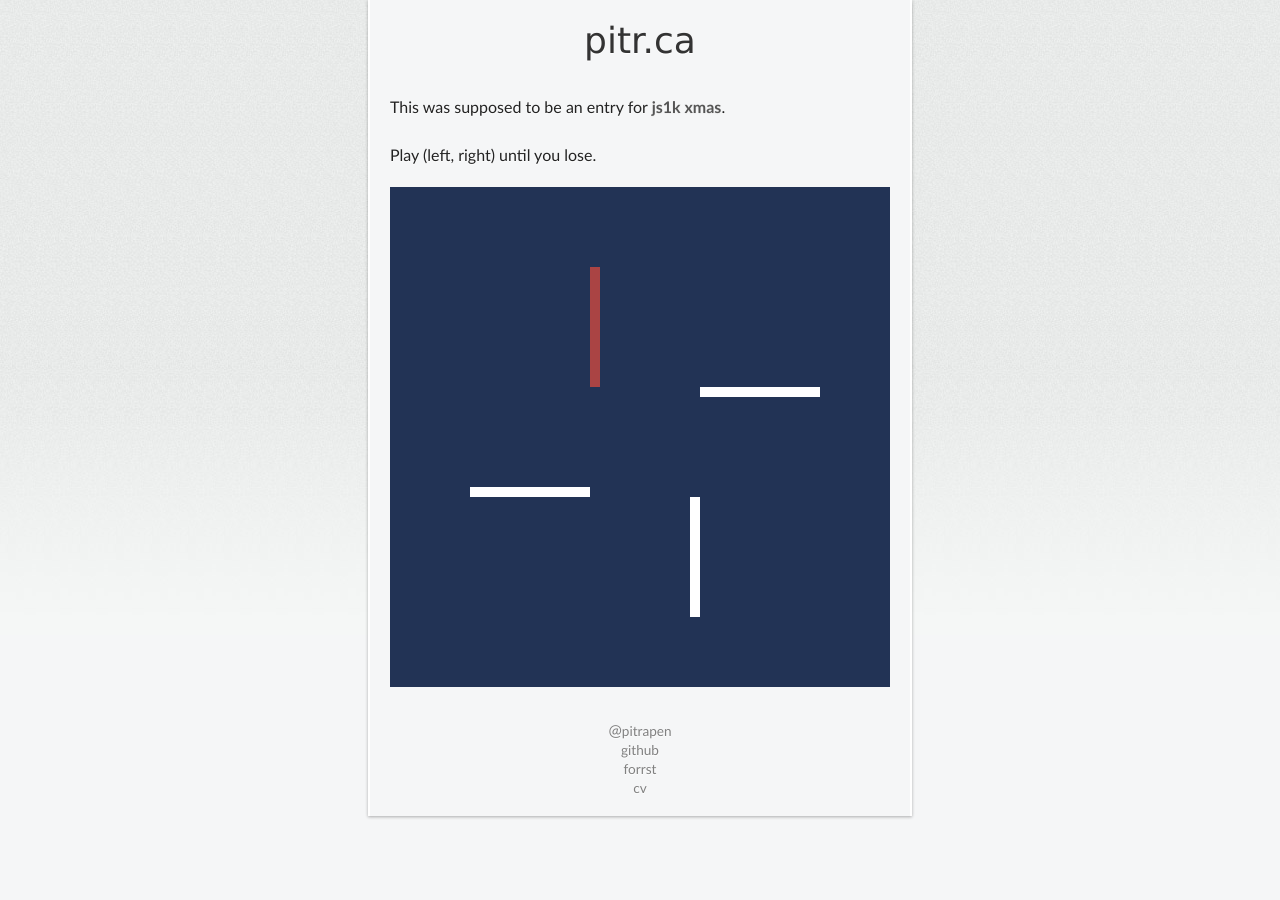
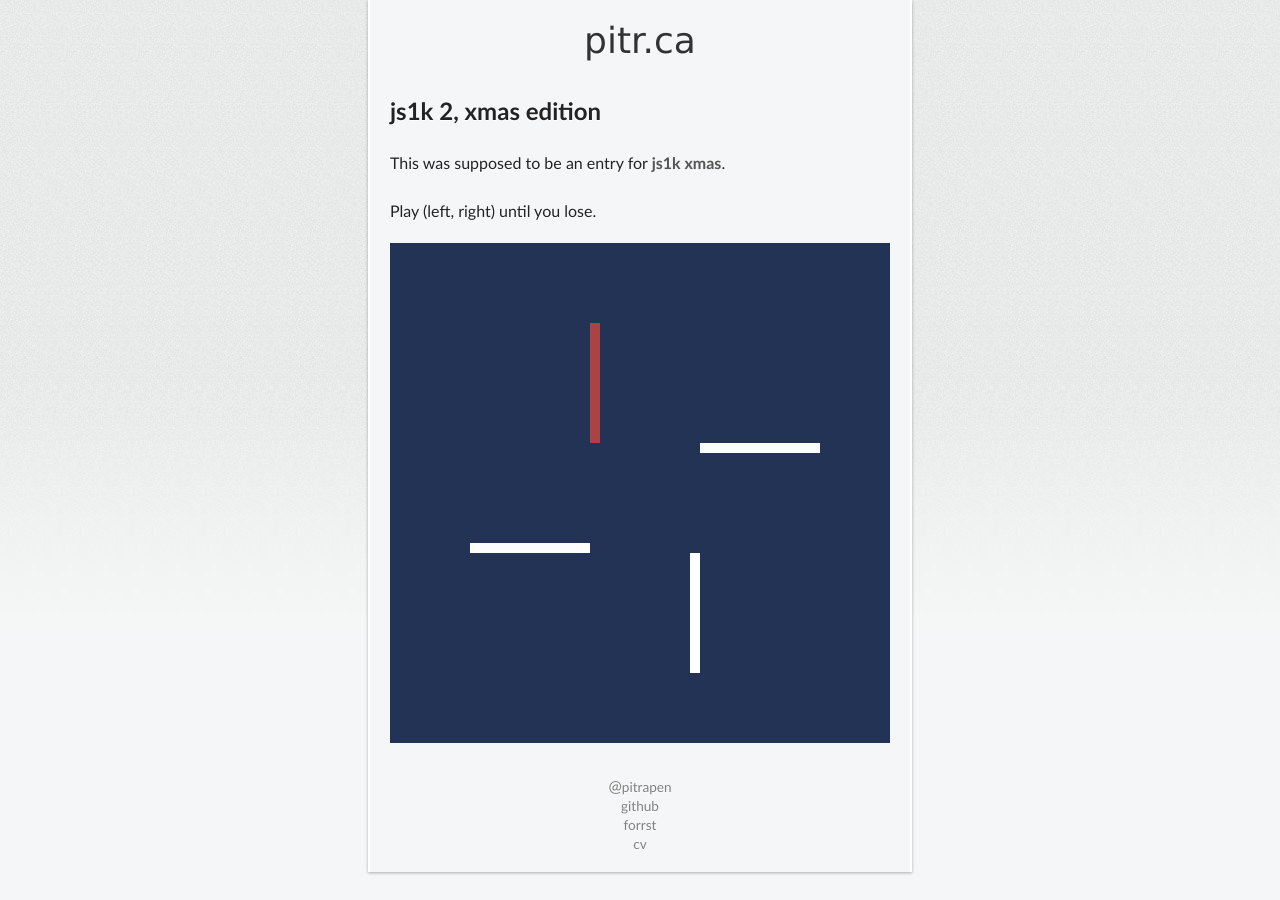
Before and after one commit to pitr/pitr.github.com, a Jekyll site: the page built from _posts/2011-01-18-js1k2.html, in a window 1280 px wide. Built offline with Jekyll 4.4.1, drawn with Linux system fonts in a browser that asks for light colours; some web fonts are replaced.

Commit message:
fix post title

```diff
--- a/_posts/2011-01-18-js1k2.html
+++ b/_posts/2011-01-18-js1k2.html
@@ -4,7 +4,7 @@ title: js1k 2, xmas edition
 ---
 
 <section>
-  <h2>{{ post.title }}</h2>
+  <h2>js1k 2, xmas edition</h2>
 
   <p>
     This was supposed to be an entry for <a href="http://js1k.com/2010-xmas/" target="_blank">js1k xmas</a>.
```
